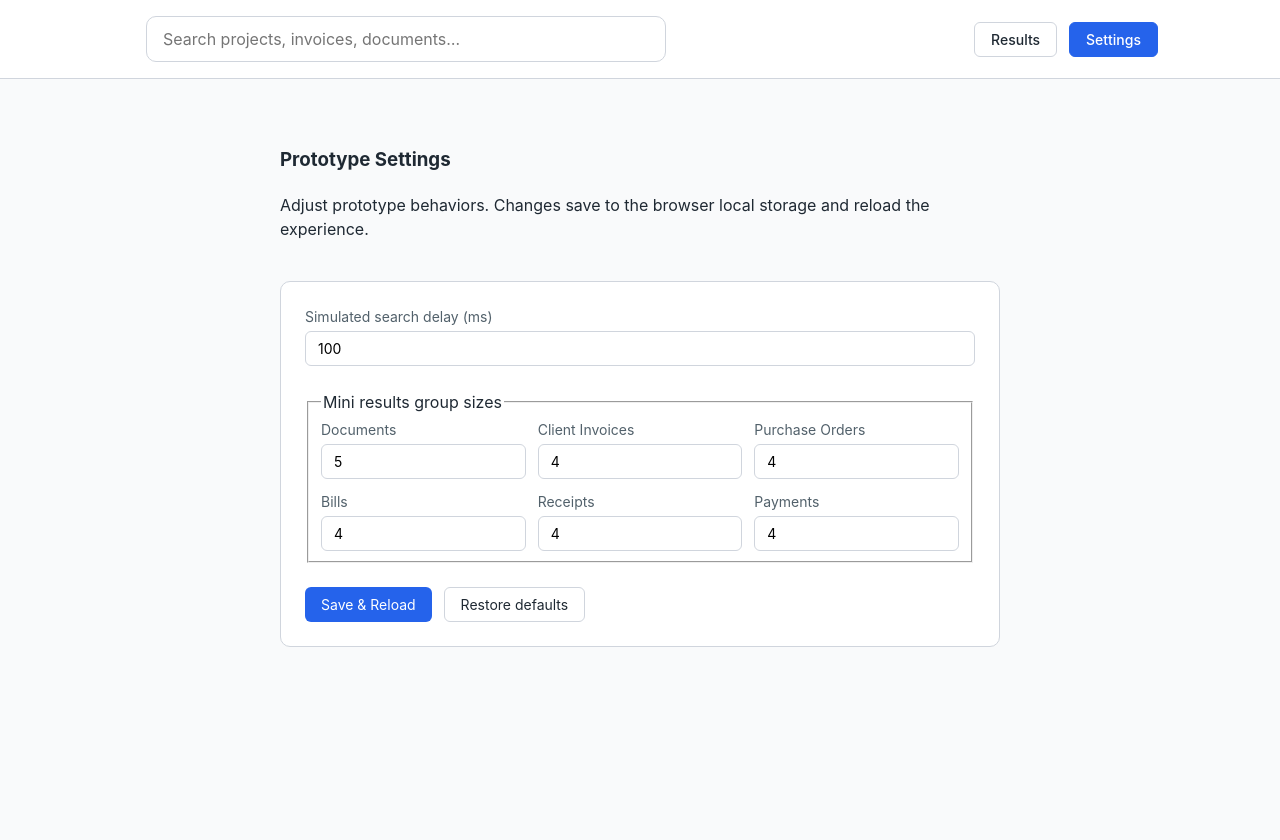
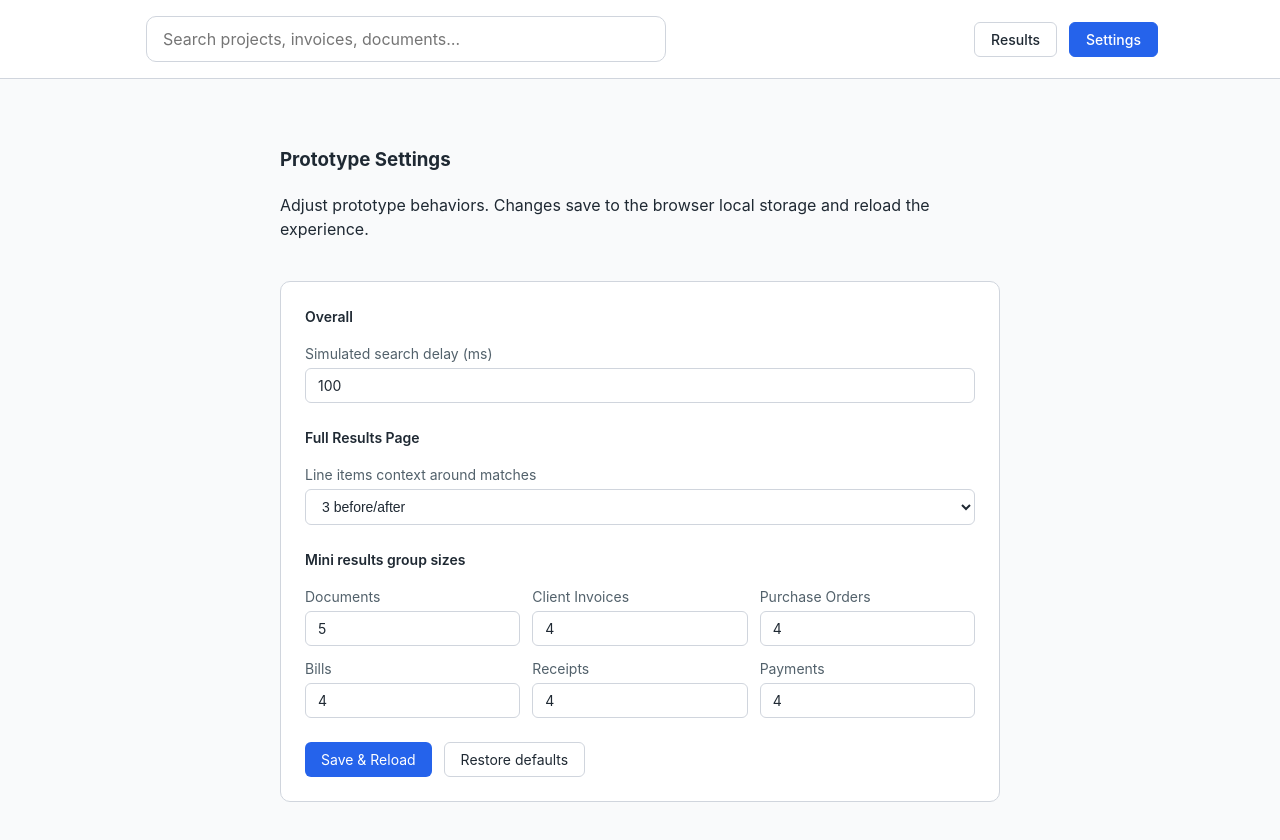
Before and after one commit to noluckmurphy/search-prototype, a website: page public/index.html in a window 1280 px wide. Both pictures are taken after a click on the button "Settings". Before the commit the page ends 800 px from the top, so only its background shows below. Drawn offline with Linux system fonts and the light colour scheme.

Commit message:
Add organization to settings page.

```diff
--- a/public/assets/main.css
+++ b/public/assets/main.css
@@ -627,11 +627,30 @@ button.secondary {
   font-size: var(--font-size-sm);
   color: var(--color-text-muted);
 }
-.settings-field input {
+.settings-field input,
+.settings-field select {
   padding: var(--space-xs) var(--space-sm);
   border-radius: var(--radius-sm);
   border: 1px solid var(--color-border);
   font-size: var(--font-size-sm);
+  background: var(--color-surface);
+  color: var(--color-text);
+}
+.settings-field select {
+  cursor: pointer;
+}
+.settings-group {
+  border: none;
+  margin: 0;
+  padding: 0;
+}
+.settings-group legend {
+  font-size: var(--font-size-sm);
+  font-weight: 600;
+  color: var(--color-text);
+  margin-bottom: var(--space-md);
+  padding: 0;
+  border: none;
 }
 .settings-group__grid {
   display: grid;
--- a/public/assets/main.js
+++ b/public/assets/main.js
@@ -472,6 +472,116 @@ function escapeHtml2(value) {
   return div.innerHTML;
 }
 
+// src/config/defaults.json
+var defaults_default = {
+  searchDelayMs: 100,
+  groupLimits: {
+    Document: 5,
+    ClientInvoice: 4,
+    PurchaseOrder: 4,
+    Bill: 4,
+    Receipt: 4,
+    Payment: 4
+  },
+  lineItemsContextCount: 3
+};
+
+// src/state/store.ts
+function createStore(initialState3) {
+  let state = initialState3;
+  const listeners = /* @__PURE__ */ new Set();
+  const getState = () => state;
+  const setState = (updater) => {
+    const nextState = typeof updater === "function" ? updater(state) : { ...state, ...updater };
+    if (Object.is(nextState, state)) {
+      return;
+    }
+    state = nextState;
+    listeners.forEach((listener) => listener(state));
+  };
+  const subscribe = (listener) => {
+    listeners.add(listener);
+    return () => listeners.delete(listener);
+  };
+  return { getState, setState, subscribe };
+}
+
+// src/state/settingsStore.ts
+var STORAGE_KEY = "search-prototype.settings";
+var DEFAULTS = normalize(defaults_default);
+function normalize(state) {
+  return {
+    ...state,
+    groupLimits: { ...state.groupLimits },
+    lineItemsContextCount: state.lineItemsContextCount ?? 3
+  };
+}
+function mergeSettings(base, overrides) {
+  if (!overrides) {
+    return normalize(base);
+  }
+  return {
+    ...base,
+    ...overrides,
+    groupLimits: {
+      ...base.groupLimits,
+      ...overrides.groupLimits ?? {}
+    }
+  };
+}
+function readPersisted() {
+  if (typeof window === "undefined") {
+    return void 0;
+  }
+  try {
+    const raw = window.localStorage.getItem(STORAGE_KEY);
+    if (!raw) {
+      return void 0;
+    }
+    return JSON.parse(raw);
+  } catch (error) {
+    console.warn("Failed to parse persisted settings; falling back to defaults.", error);
+    return void 0;
+  }
+}
+function persist(state) {
+  if (typeof window === "undefined") {
+    return;
+  }
+  window.localStorage.setItem(STORAGE_KEY, JSON.stringify(state));
+}
+var initialState = mergeSettings(DEFAULTS, readPersisted());
+var store = createStore(initialState);
+store.subscribe((state) => {
+  persist(state);
+});
+var settingsStore = {
+  getState: store.getState,
+  subscribe: store.subscribe,
+  update(partial) {
+    store.setState((prev) => mergeSettings(prev, partial));
+  },
+  setGroupLimit(section, limit) {
+    store.setState(
+      (prev) => mergeSettings(prev, {
+        groupLimits: {
+          ...prev.groupLimits,
+          [section]: limit
+        }
+      })
+    );
+  },
+  reset() {
+    if (typeof window !== "undefined") {
+      window.localStorage.removeItem(STORAGE_KEY);
+    }
+    store.setState(() => normalize(DEFAULTS));
+  },
+  get defaults() {
+    return normalize(DEFAULTS);
+  }
+};
+
 // src/components/resultsView.ts
 var FACET_LABELS = {
   entityType: "Type",
@@ -754,7 +864,9 @@ function renderLineItems(item, query, isMonetarySearch) {
   thead.append(headerRow);
   table.append(thead);
   const tbody = document.createElement("tbody");
-  const displayItems = items.slice(0, 3);
+  const settings = settingsStore.getState();
+  const contextCount = settings.lineItemsContextCount;
+  const displayItems = contextCount === 0 ? items : items.slice(0, contextCount);
   displayItems.forEach((line) => {
     const row = document.createElement("tr");
     const unitPrice = formatCurrency(line.lineItemUnitPrice);
@@ -769,10 +881,10 @@ function renderLineItems(item, query, isMonetarySearch) {
     `;
     tbody.append(row);
   });
-  if (items.length > 3) {
+  if (contextCount > 0 && items.length > contextCount) {
     const moreRow = document.createElement("tr");
     moreRow.className = "line-item__more-row";
-    const remaining = items.length - 3;
+    const remaining = items.length - contextCount;
     moreRow.innerHTML = `
       <td colspan="5" class="line-item__more">${remaining} more line item${remaining === 1 ? "" : "s"}\u2026</td>
     `;
@@ -808,114 +920,6 @@ function getFieldLabel(field) {
   return labels[field] || field;
 }
 
-// src/config/defaults.json
-var defaults_default = {
-  searchDelayMs: 100,
-  groupLimits: {
-    Document: 5,
-    ClientInvoice: 4,
-    PurchaseOrder: 4,
-    Bill: 4,
-    Receipt: 4,
-    Payment: 4
-  }
-};
-
-// src/state/store.ts
-function createStore(initialState3) {
-  let state = initialState3;
-  const listeners = /* @__PURE__ */ new Set();
-  const getState = () => state;
-  const setState = (updater) => {
-    const nextState = typeof updater === "function" ? updater(state) : { ...state, ...updater };
-    if (Object.is(nextState, state)) {
-      return;
-    }
-    state = nextState;
-    listeners.forEach((listener) => listener(state));
-  };
-  const subscribe = (listener) => {
-    listeners.add(listener);
-    return () => listeners.delete(listener);
-  };
-  return { getState, setState, subscribe };
-}
-
-// src/state/settingsStore.ts
-var STORAGE_KEY = "search-prototype.settings";
-var DEFAULTS = normalize(defaults_default);
-function normalize(state) {
-  return {
-    ...state,
-    groupLimits: { ...state.groupLimits }
-  };
-}
-function mergeSettings(base, overrides) {
-  if (!overrides) {
-    return normalize(base);
-  }
-  return {
-    ...base,
-    ...overrides,
-    groupLimits: {
-      ...base.groupLimits,
-      ...overrides.groupLimits ?? {}
-    }
-  };
-}
-function readPersisted() {
-  if (typeof window === "undefined") {
-    return void 0;
-  }
-  try {
-    const raw = window.localStorage.getItem(STORAGE_KEY);
-    if (!raw) {
-      return void 0;
-    }
-    return JSON.parse(raw);
-  } catch (error) {
-    console.warn("Failed to parse persisted settings; falling back to defaults.", error);
-    return void 0;
-  }
-}
-function persist(state) {
-  if (typeof window === "undefined") {
-    return;
-  }
-  window.localStorage.setItem(STORAGE_KEY, JSON.stringify(state));
-}
-var initialState = mergeSettings(DEFAULTS, readPersisted());
-var store = createStore(initialState);
-store.subscribe((state) => {
-  persist(state);
-});
-var settingsStore = {
-  getState: store.getState,
-  subscribe: store.subscribe,
-  update(partial) {
-    store.setState((prev) => mergeSettings(prev, partial));
-  },
-  setGroupLimit(section, limit) {
-    store.setState(
-      (prev) => mergeSettings(prev, {
-        groupLimits: {
-          ...prev.groupLimits,
-          [section]: limit
-        }
-      })
-    );
-  },
-  reset() {
-    if (typeof window !== "undefined") {
-      window.localStorage.removeItem(STORAGE_KEY);
-    }
-    store.setState(() => normalize(DEFAULTS));
-  },
-  get defaults() {
-    return normalize(DEFAULTS);
-  }
-};
-
 // src/components/settingsView.ts
 function createSettingsView() {
   const container = document.createElement("section");
@@ -927,6 +931,11 @@ function createSettingsView() {
   `;
   const form = document.createElement("form");
   form.className = "settings-form";
+  const overallSection = document.createElement("fieldset");
+  overallSection.className = "settings-group";
+  overallSection.innerHTML = `
+    <legend>Overall</legend>
+  `;
   const delayField = document.createElement("div");
   delayField.className = "settings-field";
   delayField.innerHTML = `
@@ -938,6 +947,27 @@ function createSettingsView() {
   delayInput.min = "0";
   delayInput.step = "10";
   delayField.append(delayInput);
+  overallSection.append(delayField);
+  const resultsSection = document.createElement("fieldset");
+  resultsSection.className = "settings-group";
+  resultsSection.innerHTML = `
+    <legend>Full Results Page</legend>
+  `;
+  const lineItemsContextField = document.createElement("div");
+  lineItemsContextField.className = "settings-field";
+  lineItemsContextField.innerHTML = `
+    <label for="line-items-context">Line items context around matches</label>
+  `;
+  const lineItemsContextSelect = document.createElement("select");
+  lineItemsContextSelect.id = "line-items-context";
+  lineItemsContextSelect.innerHTML = `
+    <option value="1">1 before/after</option>
+    <option value="2">2 before/after</option>
+    <option value="3">3 before/after</option>
+    <option value="0">All line items</option>
+  `;
+  lineItemsContextField.append(lineItemsContextSelect);
+  resultsSection.append(lineItemsContextField);
   const groupSection = document.createElement("fieldset");
   groupSection.className = "settings-group";
   groupSection.innerHTML = `
@@ -957,7 +987,7 @@ function createSettingsView() {
   resetButton.className = "secondary";
   resetButton.textContent = "Restore defaults";
   actions.append(saveButton, resetButton);
-  form.append(delayField, groupSection, actions);
+  form.append(overallSection, resultsSection, groupSection, actions);
   container.append(heading, form);
   const groupInputs = /* @__PURE__ */ new Map();
   const renderGroupInputs = (groupLimits) => {
@@ -983,12 +1013,15 @@ function createSettingsView() {
   const render = () => {
     const state = settingsStore.getState();
     delayInput.value = String(state.searchDelayMs);
+    lineItemsContextSelect.value = String(state.lineItemsContextCount);
     renderGroupInputs(state.groupLimits);
   };
   form.addEventListener("submit", (event) => {
     event.preventDefault();
     const nextDelay = Number.parseInt(delayInput.value, 10);
     const resolvedDelay = Number.isFinite(nextDelay) && nextDelay >= 0 ? nextDelay : 0;
+    const lineItemsContext = Number.parseInt(lineItemsContextSelect.value, 10);
+    const resolvedLineItemsContext = Number.isFinite(lineItemsContext) && lineItemsContext >= 0 ? lineItemsContext : 3;
     const groupLimits = {};
     groupInputs.forEach((input, key) => {
       const parsed = Number.parseInt(input.value, 10);
@@ -996,6 +1029,7 @@ function createSettingsView() {
     });
     settingsStore.update({
       searchDelayMs: resolvedDelay,
+      lineItemsContextCount: resolvedLineItemsContext,
       groupLimits
     });
     window.location.reload();
--- a/src/config/defaults.json
+++ b/src/config/defaults.json
@@ -7,5 +7,6 @@
     "Bill": 4,
     "Receipt": 4,
     "Payment": 4
-  }
+  },
+  "lineItemsContextCount": 3
 }
--- a/src/state/settingsStore.ts
+++ b/src/state/settingsStore.ts
@@ -4,6 +4,7 @@ import { createStore } from './store';
 export interface SettingsState {
   searchDelayMs: number;
   groupLimits: Record<string, number>;
+  lineItemsContextCount: number;
 }
 
 const STORAGE_KEY = 'search-prototype.settings';
@@ -13,6 +14,7 @@ function normalize(state: SettingsState): SettingsState {
   return {
     ...state,
     groupLimits: { ...state.groupLimits },
+    lineItemsContextCount: state.lineItemsContextCount ?? 3,
   };
 }
 
--- a/src/styles.css
+++ b/src/styles.css
@@ -680,11 +680,33 @@ button.secondary {
   color: var(--color-text-muted);
 }
 
-.settings-field input {
+.settings-field input,
+.settings-field select {
   padding: var(--space-xs) var(--space-sm);
   border-radius: var(--radius-sm);
   border: 1px solid var(--color-border);
   font-size: var(--font-size-sm);
+  background: var(--color-surface);
+  color: var(--color-text);
+}
+
+.settings-field select {
+  cursor: pointer;
+}
+
+.settings-group {
+  border: none;
+  margin: 0;
+  padding: 0;
+}
+
+.settings-group legend {
+  font-size: var(--font-size-sm);
+  font-weight: 600;
+  color: var(--color-text);
+  margin-bottom: var(--space-md);
+  padding: 0;
+  border: none;
 }
 
 .settings-group__grid {
```
Also changed, not shown: src/components/resultsView.ts (+7 -4 lines), src/components/settingsView.ts (+39 -1 lines), 2 other files.
